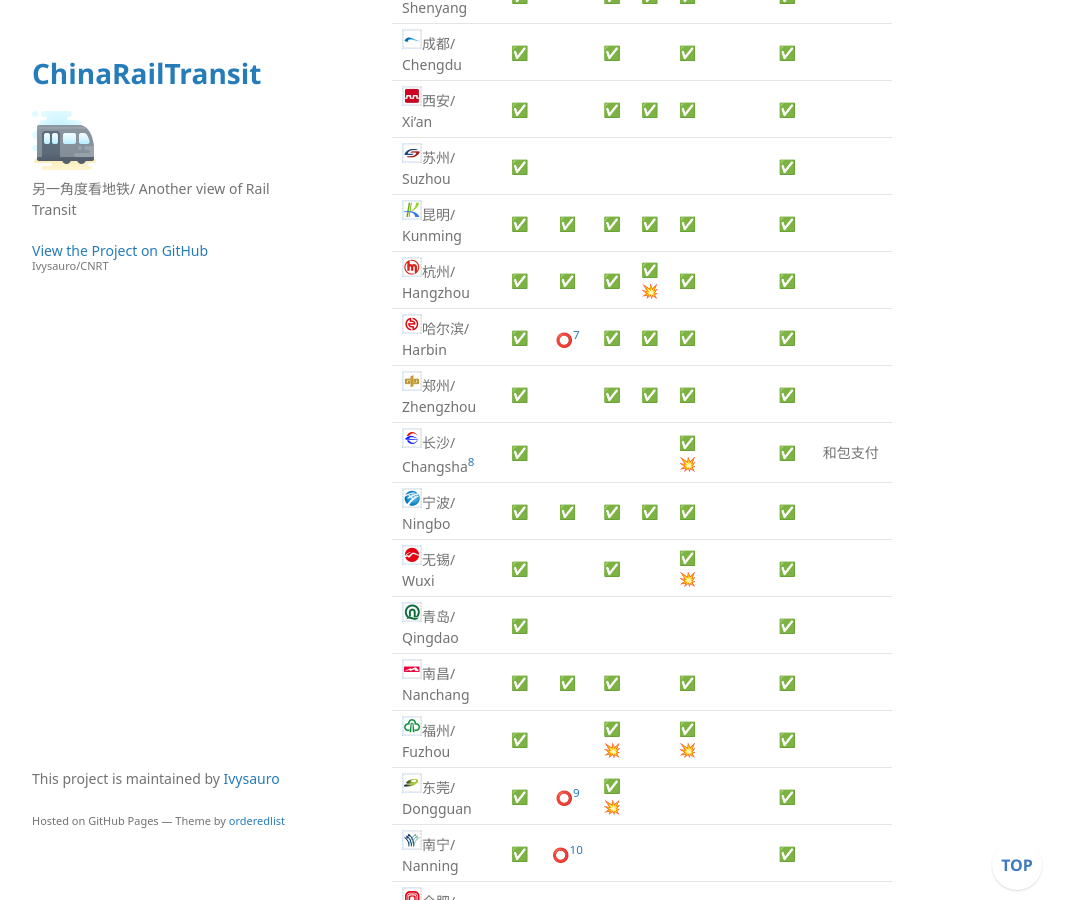
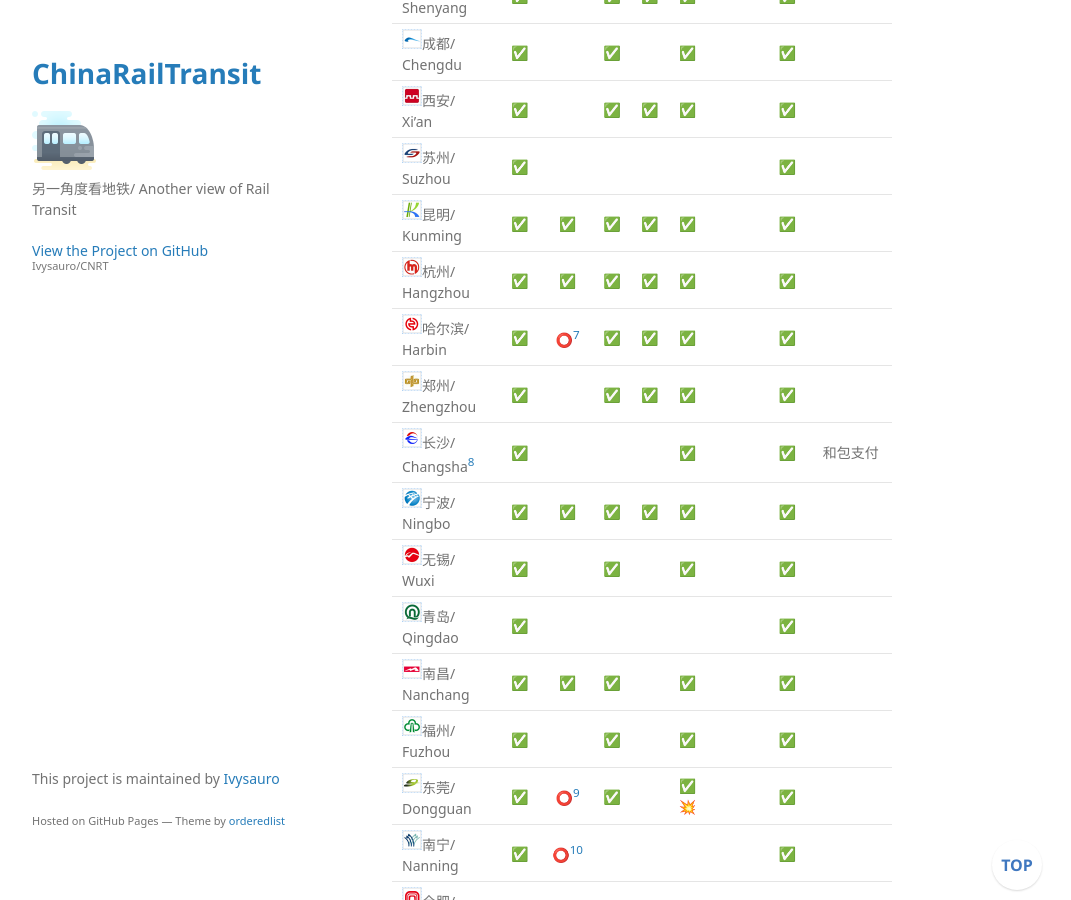
Before and after one commit to Ivysauro/CNRT, a Jekyll site: the page built from data/Pay.md, in a window 1280 px wide and 900 px high, scrolled down 1662 px. Shown: the whole window, without its empty margins (178-1249 px from the left). Built offline with Jekyll 4.4.1, drawn with Linux system fonts in a browser that asks for light colours; some web fonts are replaced; our own code applies the rules of GitHub Pages for plain Markdown files; a script that is not in the unit is left out.

Commit message:
🍊更新东莞数据
东莞地铁支持云闪付乘车码

```diff
--- a/data/Pay.md
+++ b/data/Pay.md
@@ -52,16 +52,16 @@
 | <img src="https://raw.githubusercontent.com/Ivysauro/CNRT/master/images/city/xa.gif" width="20" hegiht="20"/>西安/ Xi'an | ✅ | | ✅ | ✅ | ✅ | | ✅ | |
 | <img src="https://raw.githubusercontent.com/Ivysauro/CNRT/master/images/city/suz.gif" width="20" hegiht="20"/>苏州/ Suzhou | ✅ | | | | |  |✅ | |
 | <img src="https://raw.githubusercontent.com/Ivysauro/CNRT/master/images/city/km.gif" width="20" hegiht="20"/>昆明/ Kunming | ✅ | ✅ | ✅ | ✅ | ✅ |  |✅ | |
-| <img src="https://raw.githubusercontent.com/Ivysauro/CNRT/master/images/city/hz.gif" width="20" hegiht="20"/>杭州/ Hangzhou | ✅ | ✅ | ✅ | ✅💥 | ✅ |  |✅ | |
+| <img src="https://raw.githubusercontent.com/Ivysauro/CNRT/master/images/city/hz.gif" width="20" hegiht="20"/>杭州/ Hangzhou | ✅ | ✅ | ✅ | ✅ | ✅ |  |✅ | |
 | <img src="https://raw.githubusercontent.com/Ivysauro/CNRT/master/images/city/hrb.gif" width="20" hegiht="20"/>哈尔滨/ Harbin | ✅ | ⭕[^hrb] | ✅ | ✅ | ✅ | | ✅ | |
 | <img src="https://raw.githubusercontent.com/Ivysauro/CNRT/master/images/city/zz.gif" width="20" hegiht="20"/>郑州/ Zhengzhou | ✅ | | ✅ | ✅ | ✅ | | ✅ | |
-| <img src="https://raw.githubusercontent.com/Ivysauro/CNRT/master/images/city/cs.gif" width="20" hegiht="20"/>长沙/ Changsha[^ccs] | ✅ | | | | ✅💥 | | ✅ | 和包支付 |
+| <img src="https://raw.githubusercontent.com/Ivysauro/CNRT/master/images/city/cs.gif" width="20" hegiht="20"/>长沙/ Changsha[^ccs] | ✅ | | | | ✅ | | ✅ | 和包支付 |
 | <img src="https://raw.githubusercontent.com/Ivysauro/CNRT/master/images/city/nb.gif" width="20" hegiht="20"/>宁波/ Ningbo | ✅ | ✅ | ✅ | ✅ | ✅ | | ✅ | |
-| <img src="https://raw.githubusercontent.com/Ivysauro/CNRT/master/images/city/wx.gif" width="20" hegiht="20"/>无锡/ Wuxi | ✅ | | ✅ | | ✅💥 | | ✅ | |
+| <img src="https://raw.githubusercontent.com/Ivysauro/CNRT/master/images/city/wx.gif" width="20" hegiht="20"/>无锡/ Wuxi | ✅ | | ✅ | | ✅ | | ✅ | |
 | <img src="https://raw.githubusercontent.com/Ivysauro/CNRT/master/images/city/qd.gif" width="20" hegiht="20"/>青岛/ Qingdao | ✅ | | | | | | ✅ | |
 | <img src="https://raw.githubusercontent.com/Ivysauro/CNRT/master/images/city/nc.gif" width="20" hegiht="20"/>南昌/ Nanchang | ✅ | ✅ | ✅ | | ✅ | | ✅ | |
-| <img src="https://raw.githubusercontent.com/Ivysauro/CNRT/master/images/city/fz.gif" width="20" hegiht="20"/>福州/ Fuzhou | ✅ | | ✅💥 | | ✅💥 | | ✅ | |
-| <img src="https://raw.githubusercontent.com/Ivysauro/CNRT/master/images/city/dg.gif" width="20" hegiht="20"/>东莞/ Dongguan | ✅ | ⭕[^dg] | ✅💥 | | | | ✅ | |
+| <img src="https://raw.githubusercontent.com/Ivysauro/CNRT/master/images/city/fz.gif" width="20" hegiht="20"/>福州/ Fuzhou | ✅ | | ✅ | | ✅ | | ✅ | |
+| <img src="https://raw.githubusercontent.com/Ivysauro/CNRT/master/images/city/dg.gif" width="20" hegiht="20"/>东莞/ Dongguan | ✅ | ⭕[^dg] | ✅ | | ✅💥 | | ✅ | |
 | <img src="https://raw.githubusercontent.com/Ivysauro/CNRT/master/images/city/nn.gif" width="20" hegiht="20"/>南宁/ Nanning | ✅ | ⭕[^nn] | | | | | ✅ | |
 | <img src="https://raw.githubusercontent.com/Ivysauro/CNRT/master/images/city/hf.gif" width="20" hegiht="20"/>合肥/ Hefei | ✅ | ✅ | | | | | ✅ | |
 | <img src="https://raw.githubusercontent.com/Ivysauro/CNRT/master/images/city/sjz.gif" width="20" hegiht="20"/>石家庄/ Shijiazhuang | ✅ | | | | ✅ | | ✅ | |
```
